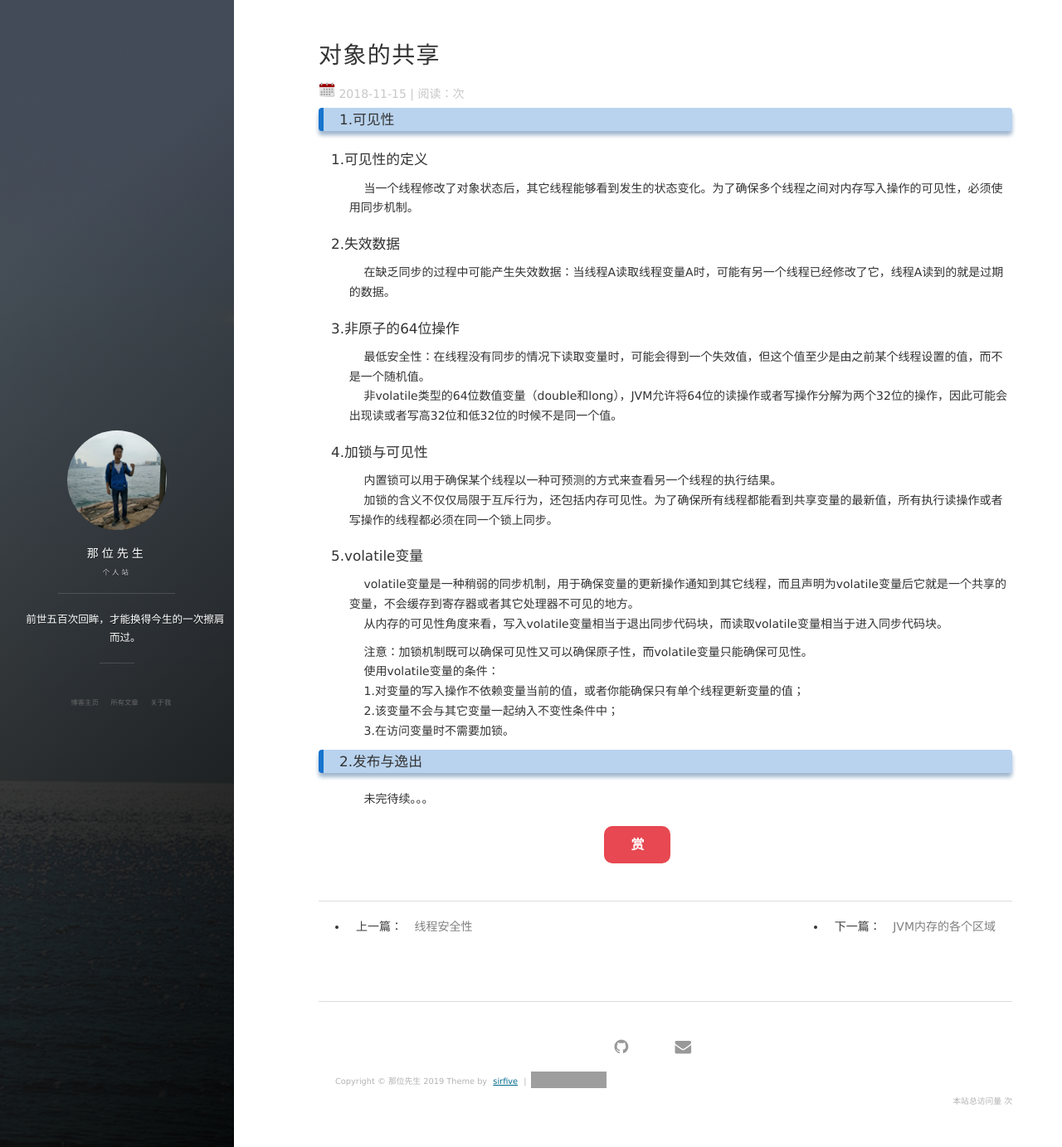
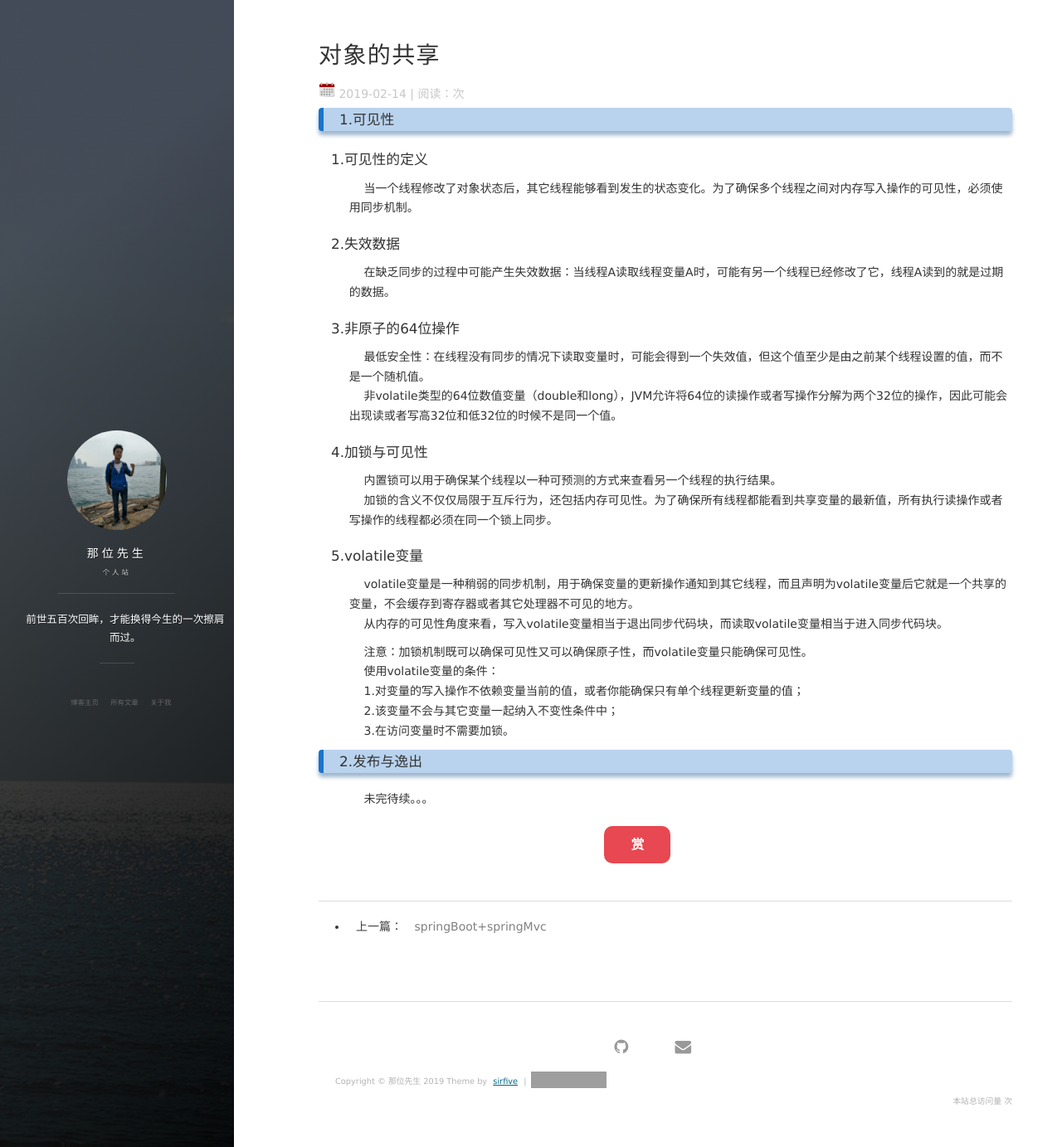
Before and after one commit to sirFive/sirFive.github.io, a Jekyll site: the page built from _posts/2019-02-14-并发02-对象的共享.html, in a window 1280 px wide and 1383 px high. Shown: the whole window at 83% size. Built offline with Jekyll 4.4.1, drawn with Linux system fonts in a browser that asks for light colours; nearby versions of some CDN libraries; comment, search, counter and statistics services are not loaded; grey boxes are pictures that could not be loaded.

Commit message:
对象的共享01

```diff
--- a/_posts/2019-02-14-并发02-对象的共享.html
+++ b/_posts/2019-02-14-并发02-对象的共享.html
@@ -1,7 +1,7 @@
 ---
 layout: post
 title: "对象的共享"
-date: 2018-11-15
+date: 2019-02-14
 description: "Java并发编程实战--对象的共享"
 tag: Java并发编程实战
 ---
```
